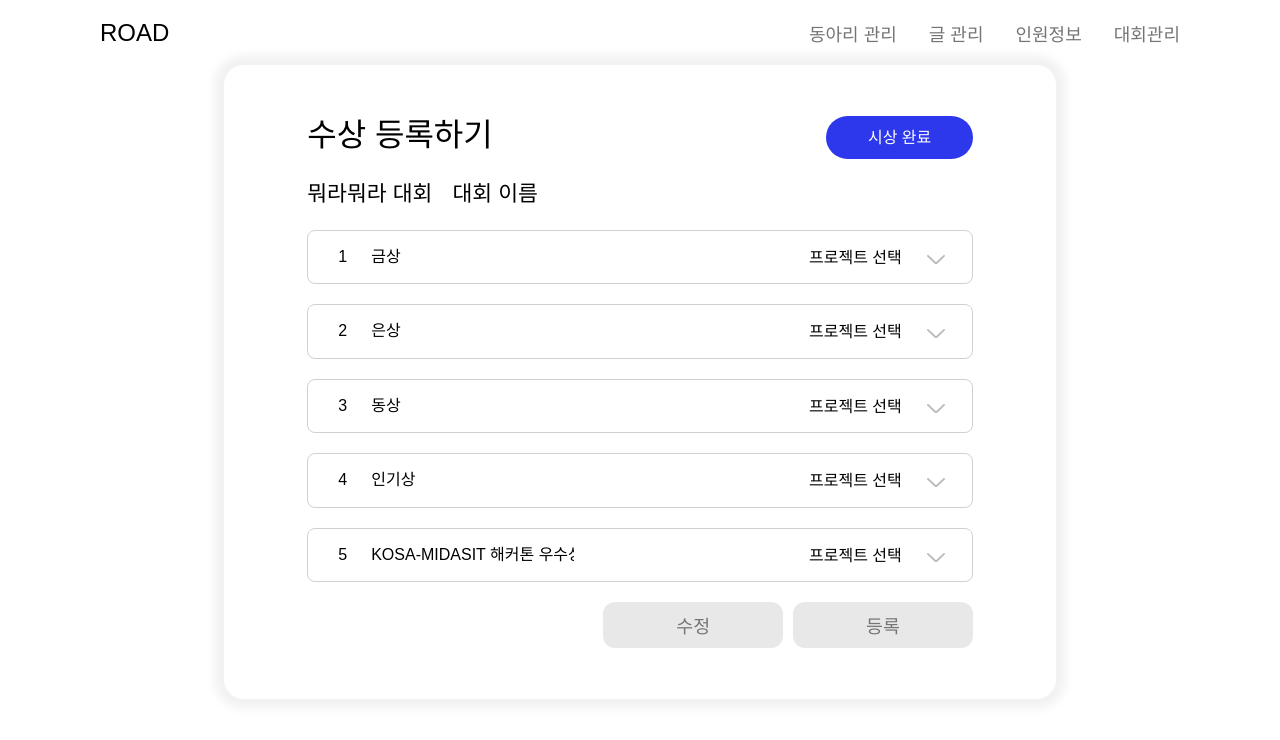
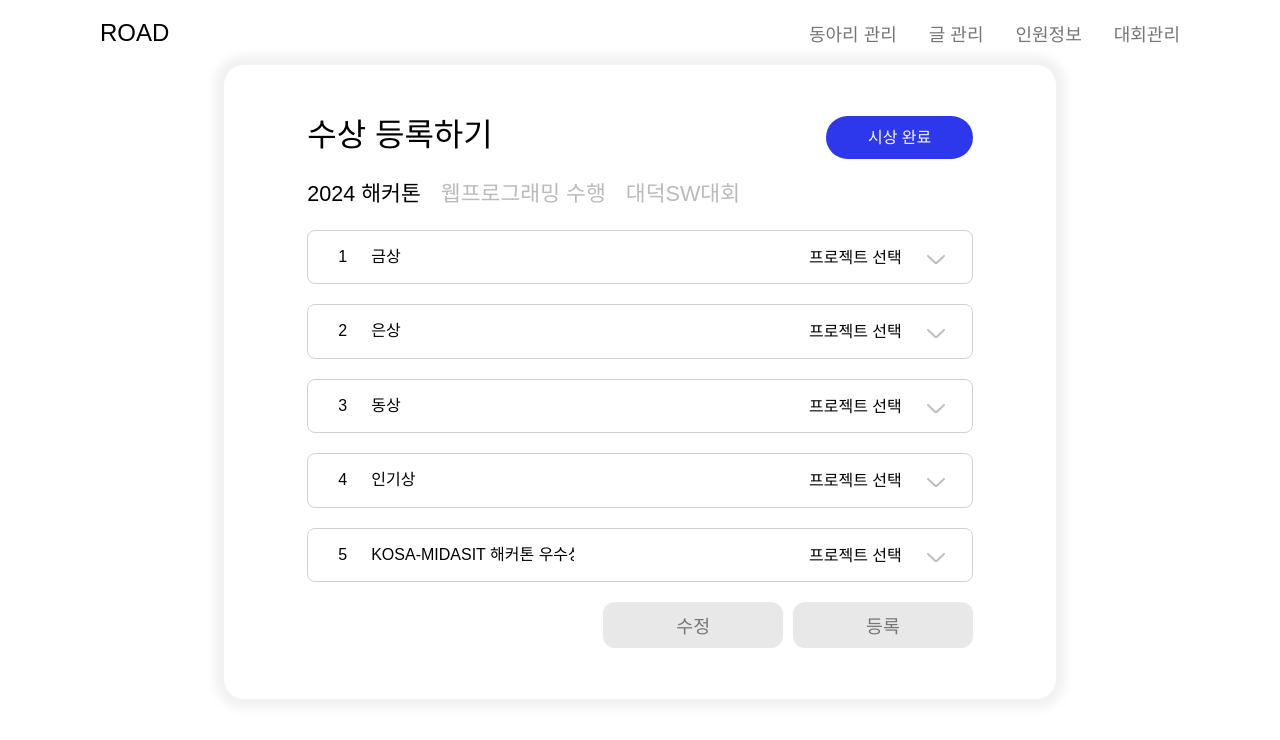
Before and after one commit to Log-Road/Road-FrontEnd, a React (Create React App) app: page /awardRegister in a window 1280 px wide. Shown: the top 740 px of the page. Built offline with nearby package versions, Linux system fonts and the light colour scheme.

Commit message:
✨ :: 프로젝트 선택 기능 추가

```diff
--- a/src/pages/Admin/AwardRegister.tsx
+++ b/src/pages/Admin/AwardRegister.tsx
@@ -1,4 +1,4 @@
-import React, { useState } from "react";
+import React, { useEffect, useState } from "react";
 import styled from "styled-components";
 import { colors } from "../../styles/colors";
 import Header from "../../components/HeaderAdmin";
@@ -7,8 +7,9 @@ import DownArrow from "../../assets/DownArrow.svg"
 
 export default function AwardRegister() {
 
-    const AwardData = ["금상", "은상", "동상", "인기상", "KOSA-MIDASIT 해커톤 우수상"] //시상할 상 목록
-    const OptionData = [ //option 값
+    const ContestProjectMap = ["2024 해커톤", "웹프로그래밍 수행", "대덕SW대회"] //대회 이름 (가져오기)
+    const AwardData = ["금상", "은상", "동상", "인기상", "KOSA-MIDASIT 해커톤 우수상"] //시상할 상 목록 (가져오기)
+    const OptionData = [ //option 값 (가져오기)
         { projectName: "ROAD" },
         { projectName: "프로젝트명입니다" },
         { projectName: "대마고프로젝트명명" },
@@ -16,28 +17,35 @@ export default function AwardRegister() {
         { projectName: "프로젝트이름" },
     ]
 
+    const [selectedContestIndex, setSelectedContestIndex] = useState<number | null>(0); //선택된 대회 인덱스 저장
     const [selectedProject, setSelectedProject] = useState<string[]>(Array(AwardData.length).fill("프로젝트 선택")); //선택된 프로젝트 저장
     const [openSelectIndex, setOpenSelectIndex] = useState<number | null>(null); //열린 selectBox 인덱스 저장 (아무것도 열린 option창이 없다면 null 저장)
 
-    const SelectChange = (selectedOption: string, index: number): void => { //프로젝트 선택시 값 변경
-            const newSelected = [...selectedProject];
-            newSelected[index] = selectedOption;
-            setSelectedProject(newSelected);
-            setOpenSelectIndex(null)
+
+    const SelectChange = (selectedOption: string, index: number): void => { //option 프로젝트 선택시 값 변경
+        const newSelected = [...selectedProject];
+        newSelected[index] = selectedOption;
+        setSelectedProject(newSelected);
+        setOpenSelectIndex(null)
     };
 
     const toggleSelect = (index: number) => { //selectBox 열고 닫음
         setOpenSelectIndex(prevIndex => (prevIndex === index ? null : index));
     };
 
+    const handleContestClick = (index: number) => { //대회 선택
+        setSelectedContestIndex(index)
+        setOpenSelectIndex(null);
+    }
+
     const clickRegister = () => { //완료버튼 클릭시 실행 (중복 & 누락된 값 있는지 체크)
         console.log(selectedProject)
-        if(selectedProject.includes("프로젝트 선택")) {
+        if (selectedProject.includes("프로젝트 선택")) {
             console.log("값 선택을 안함~~")
         }
         else {
             const duplicate = selectedProject.filter((value, index) => selectedProject.indexOf(value) !== index)
-            if(duplicate.length > 0) console.log("중복 값이 있음~~")
+            if (duplicate.length > 0) console.log("중복 값이 있음~~")
             else console.log("완벽합니당")
         }
     }
@@ -55,8 +63,15 @@ export default function AwardRegister() {
                         </TopWrap>
 
                         <ContestWrap>
-                            <ContestName>뭐라뭐라 대회</ContestName>
-                            <ContestName>대회 이름</ContestName>
+                            {ContestProjectMap.map((value, index) => (
+                                <ContestName
+                                    key={index}
+                                    onClick={() => handleContestClick(index)}
+                                    style={{ color: selectedContestIndex === index ? "Black" : `${colors.gray1}` }}
+                                >
+                                    {value}
+                                </ContestName>
+                            ))}
                         </ContestWrap>
 
                         {AwardData.map((value, index) => (
```
